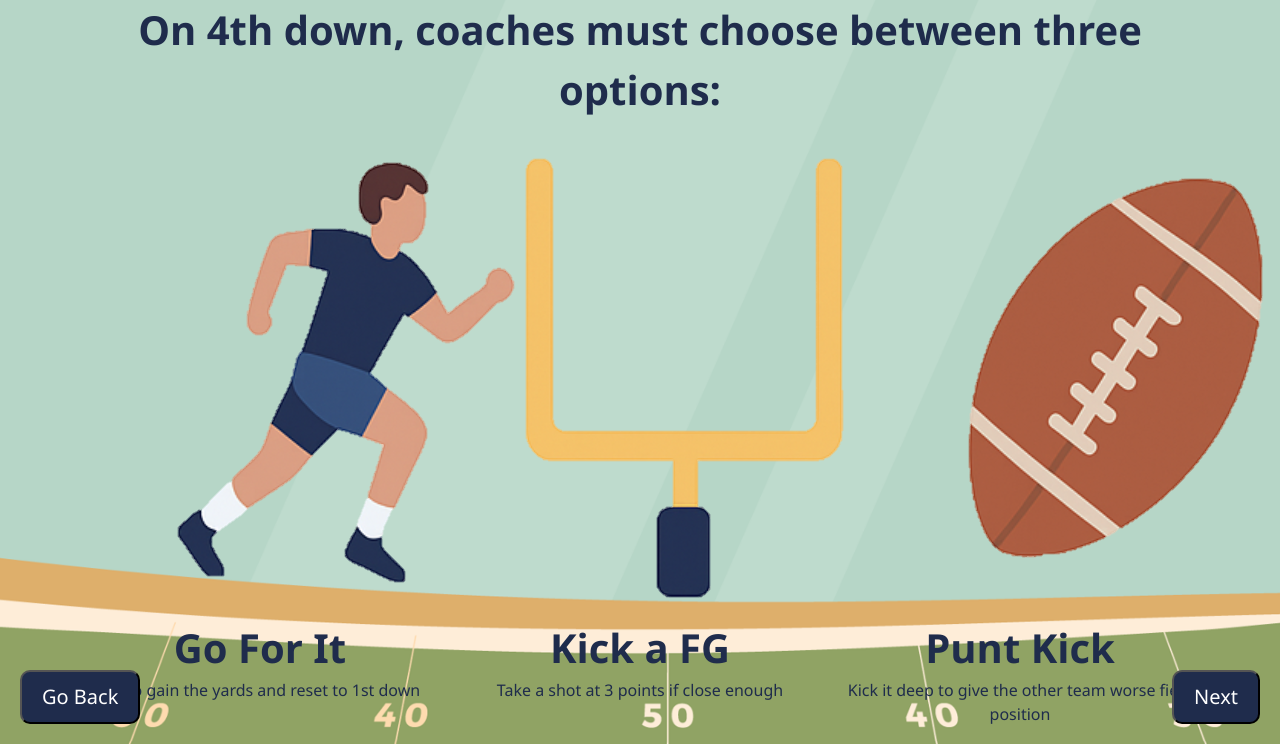
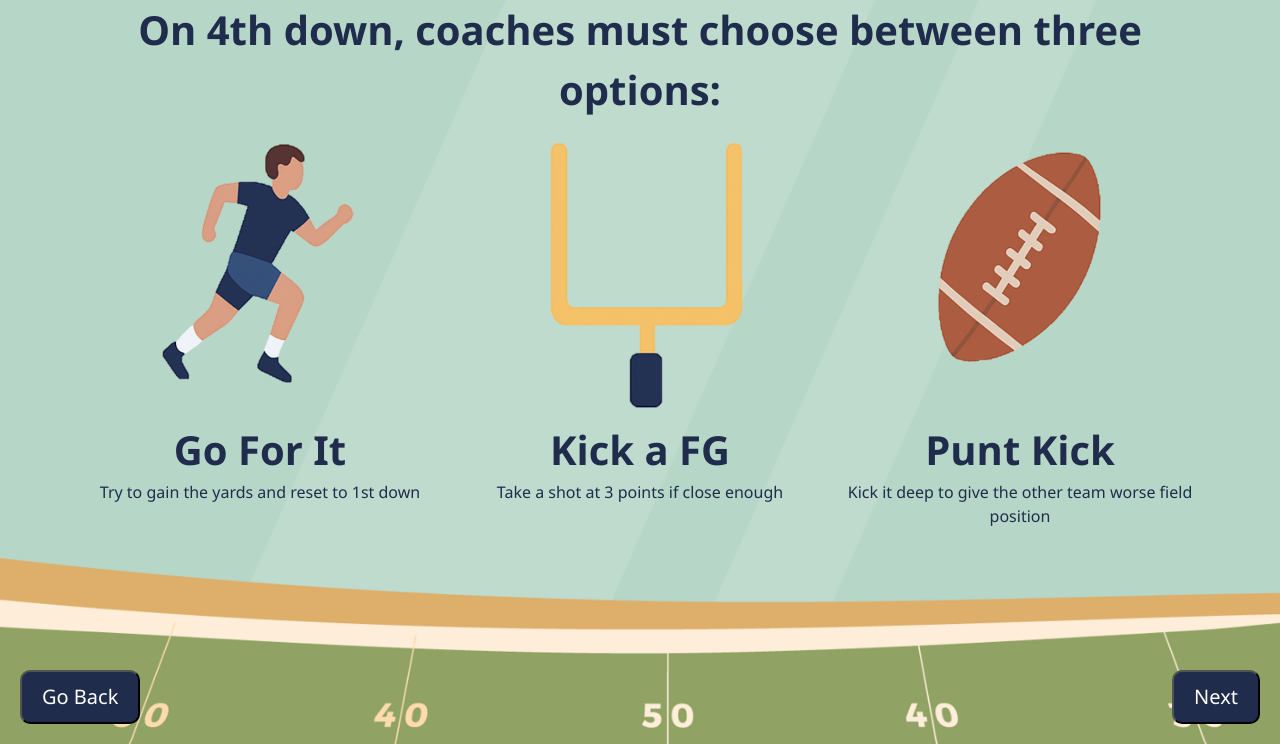
Before and after one commit to trv2111/w4170-proj, a Flask app: page /football101-options in a window 1280 px wide. Shown: the part 56-800 px from the top of the page. Run offline with Flask 3, Linux system fonts and the light colour scheme; some libraries are stand-ins or nearby versions.

Commit message:
Update style.css

```diff
--- a/static/style.css
+++ b/static/style.css
@@ -263,6 +263,11 @@ body.home-page {
     color: white;
     border-radius: 10px;
 }
+.img-resize{
+   max-width: 300px;
+    max-height:300px;
+}
+
 .scoreboard-row {
     display: flex;
     justify-content: center;
```
